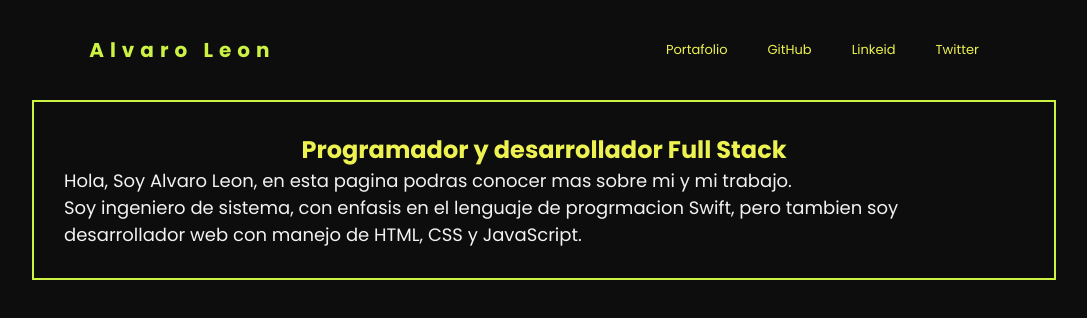
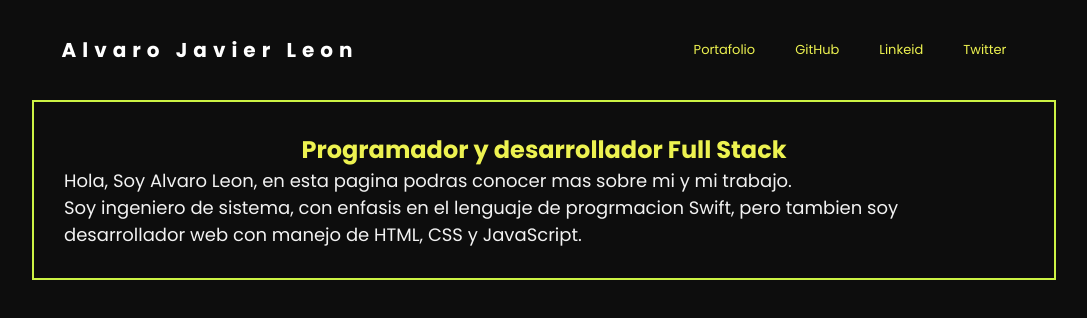
Before and after one commit to javierlnc/BlogClass, a website: page index.html in a window 1280 px wide. Shown: the whole page, without its empty margins (96-1183 px from the left). Drawn offline with Linux system fonts and the light colour scheme.

Commit message:
Cambie el nombre y el color del nombre

```diff
--- a/index.html
+++ b/index.html
@@ -13,7 +13,7 @@
 <body>
     <main>
         <header class="main-header">
-            <h2>Alvaro Leon</h2>
+            <h2>Alvaro Javier Leon</h2>
             <ul>
                 <li><a href="">Portafolio</a></li>
                 <li><a href="">GitHub</a></li>
--- a/main.css
+++ b/main.css
@@ -25,7 +25,7 @@ main .main-container{
     align-items: center;
 }
 .main-header h2{
-    color: #CCF244;
+    color: white;
     font-size: 2rem;
     letter-spacing: 0.6rem;
     font-weight: 700;
```
